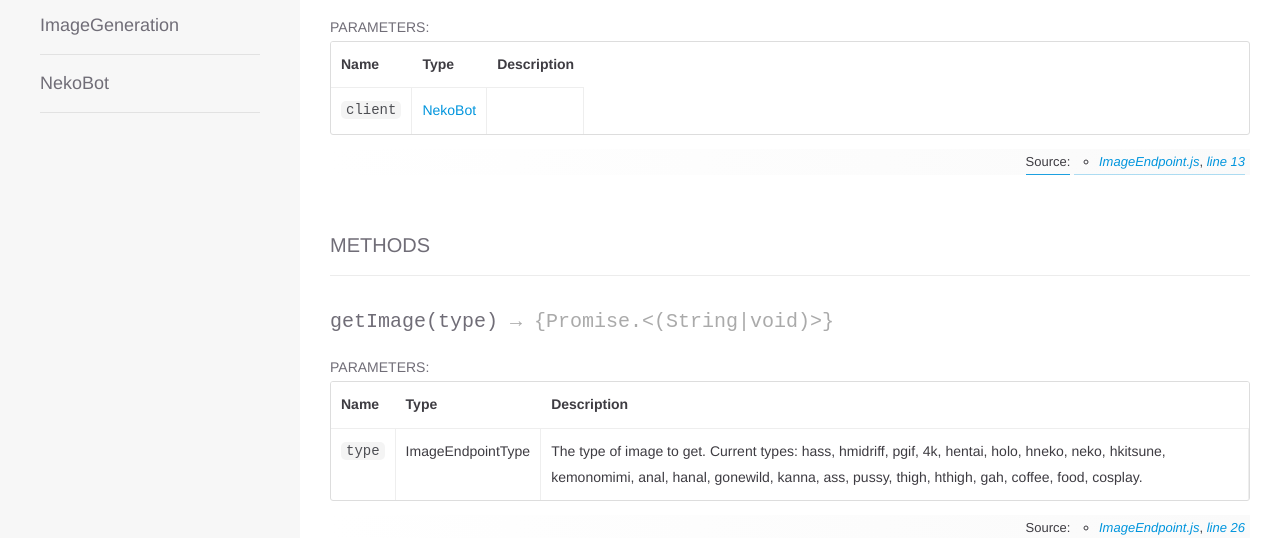
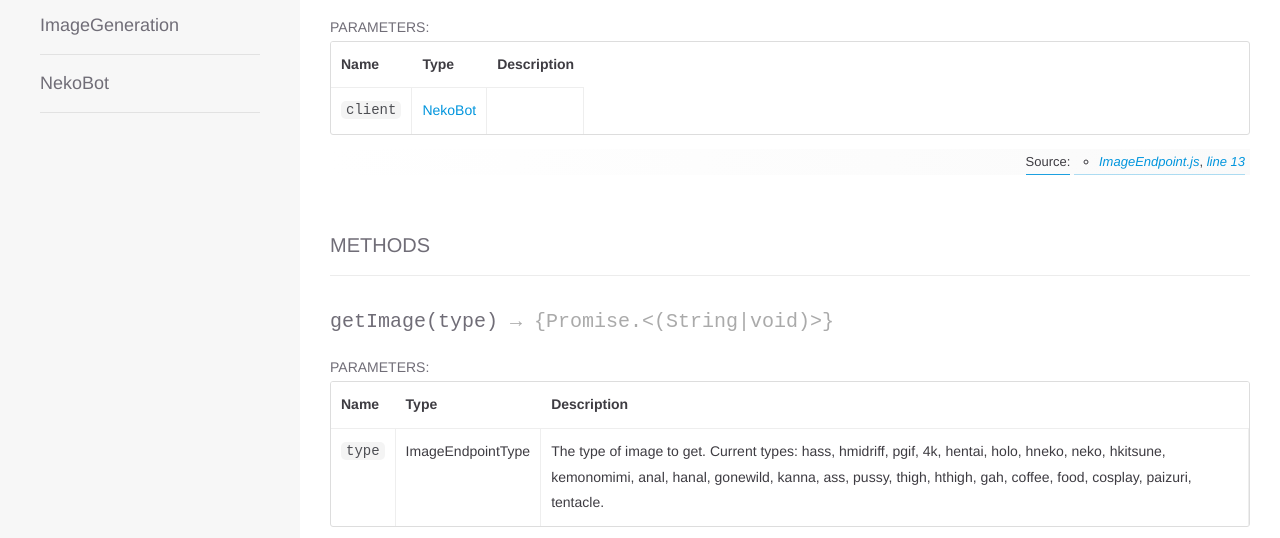
Before and after one commit to Allvaa/nekobot-api, a website: page docs/ImageEndpoint.html in a window 1280 px wide. Shown: the part 262-800 px from the top of the page. Drawn offline with nearby package versions, Linux system fonts and the light colour scheme; a web font is replaced by a local one.

Commit message:
add to docs

```diff
--- a/docs/ImageEndpoint.html
+++ b/docs/ImageEndpoint.html
@@ -338,7 +338,7 @@
 
 
         <td class="description last">
-          <p>The type of image to get. Current types: hass, hmidriff, pgif, 4k, hentai, holo, hneko, neko, hkitsune, kemonomimi, anal, hanal, gonewild, kanna, ass, pussy, thigh, hthigh, gah, coffee, food, cosplay.</p>
+          <p>The type of image to get. Current types: hass, hmidriff, pgif, 4k, hentai, holo, hneko, neko, hkitsune, kemonomimi, anal, hanal, gonewild, kanna, ass, pussy, thigh, hthigh, gah, coffee, food, cosplay, paizuri, tentacle.</p>
 
         </td>
       </tr>
--- a/src/ImageEndpoint.ts
+++ b/src/ImageEndpoint.ts
@@ -13,7 +13,7 @@
     }
 
     /**
-     * @param {ImageEndpointType} type - The type of image to get. Current types: hass, hmidriff, pgif, 4k, hentai, holo, hneko, neko, hkitsune, kemonomimi, anal, hanal, gonewild, kanna, ass, pussy, thigh, hthigh, gah, coffee, food, cosplay.
+     * @param {ImageEndpointType} type - The type of image to get. Current types: hass, hmidriff, pgif, 4k, hentai, holo, hneko, neko, hkitsune, kemonomimi, anal, hanal, gonewild, kanna, ass, pussy, thigh, hthigh, gah, coffee, food, cosplay, paizuri, tentacle.
      * @returns {(Promise<String | void>)} Image URL
      */
     public async getImage(type: ImageEndpointType): Promise<String | void> {
```
